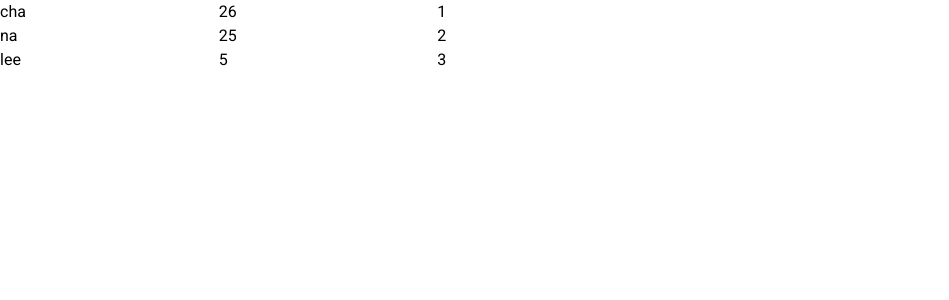
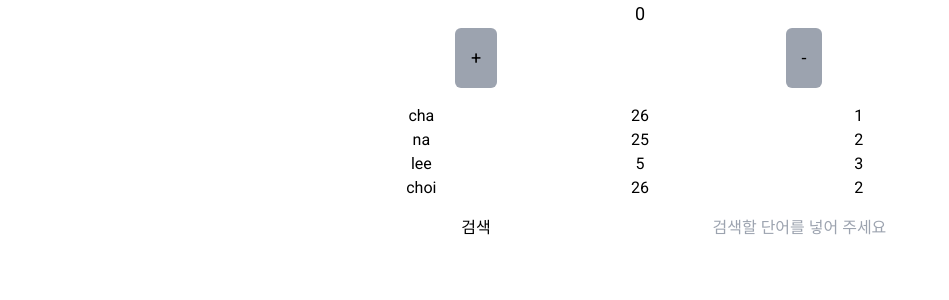
Before and after one commit to scit44-studygroup/next-study, a Next.js app: page /effect in a window 1280 px wide. Shown: the top 300 px of the page, without its empty margins (0-949 px from the left). Built offline with nearby package versions, Linux system fonts and the light colour scheme.

Commit message:
api 사용법 1

```diff
--- a/next.config.js
+++ b/next.config.js
@@ -1,6 +1,17 @@
+const API_KEY = process.env.API_KEY;
+
 /** @type {import('next').NextConfig} */
 const nextConfig = {
-  reactStrictMode: true,
+	reactStrictMode: false,
+
+	async rewrite() {
+		return [
+			{
+				source: "/api/movies",
+				destination: `https://api.themoviedb.org/3/movie/popular?api_key=${API_KEY}`,
+			},
+		];
+	},
 };
 
 module.exports = nextConfig;
--- a/package.json
+++ b/package.json
@@ -16,6 +16,7 @@
 		"@types/react": "18.2.18",
 		"@types/react-dom": "18.2.7",
 		"autoprefixer": "10.4.14",
+		"dotenv": "^16.3.1",
 		"next": "13.4.12",
 		"postcss": "8.4.27",
 		"react": "18.2.0",
--- a/pages/effect.tsx
+++ b/pages/effect.tsx
@@ -1,36 +1,79 @@
 "use client";
 import { useEffect, useState } from "react";
 
-interface IData {
+// interface IData {
+// 	name: string;
+// 	age: number;
+// 	level: number;
+// }
+// interface IData {
+// 	hp: number;
+// 	mp: number;
+// }
+
+type IData = {
 	name: string;
 	age: number;
 	level: number;
-}
+};
 
 const severData: IData[] = [
 	{ name: "cha", age: 26, level: 1 },
 	{ name: "na", age: 25, level: 2 },
 	{ name: "lee", age: 5, level: 3 },
+	{ name: "choi", age: 26, level: 2 },
 ];
 
 const ExampleEffect = () => {
 	const [data, setData] = useState<IData[]>([]);
-	console.log(data, "저는 화면이 바뀔때마다 보여요");
+	const [counter, setCounter] = useState(0);
+	const [keyword, setKeyword] = useState("");
+	const plusCounter = () => setCounter((perv) => perv + 1);
+	const minusCounter = () => setCounter((perv) => perv - 1);
+	const inputData = (event: React.ChangeEvent<HTMLInputElement>) => setKeyword(event.target.value);
+
+	console.log("저는 화면이 바뀔때마다 보여요");
+
 	const fetchData = () => {
 		setData(severData);
-		console.log(data);
 		console.log("서버 데이터 가져옴");
 	};
 	useEffect(fetchData, []);
+	useEffect(() => {
+		console.log("input 값이 달라졌어요", keyword);
+	}, [keyword]);
+
 	return (
-		<div className="h-full">
-			{data.map((person) => (
-				<div key={person.name} className="grid grid-cols-3 gap-y-10 gap-x-4 w-1/2">
-					<p>{person.name}</p>
-					<p>{person.age}</p>
-					<p>{person.level}</p>
+		<div className="h-full grid grid-cols-1 gap-4">
+			<div className="text-lg flex flex-col items-center">
+				<span>{counter}</span>
+				<div className="grid grid-cols-2 gap-4 place-items-center w-1/2">
+					<span onClick={plusCounter} className="p-4 bg-gray-400 rounded-md">
+						+
+					</span>
+					<span onClick={minusCounter} className="p-4 bg-gray-400 rounded-md">
+						-
+					</span>
 				</div>
-			))}
+			</div>
+			<div className="flex flex-col items-center">
+				{data.map((person) => (
+					<div
+						key={person.name}
+						className="grid grid-cols-3 gap-y-10 gap-x-4 w-1/2 place-items-center"
+					>
+						<p>{person.name}</p>
+						<p>{person.age}</p>
+						<p>{person.level}</p>
+					</div>
+				))}
+			</div>
+			<div className="flex flex-col items-center">
+				<div className="grid grid-cols-2 gap-4 w-1/2 place-items-center">
+					<span>검색</span>
+					<input type="text" placeholder="검색할 단어를 넣어 주세요" onChange={inputData} />
+				</div>
+			</div>
 		</div>
 	);
 };
--- /dev/null
+++ b/pages/movie.tsx
@@ -0,0 +1,61 @@
+"use client";
+import { useEffect, useState } from "react";
+
+export interface Movie {
+	page: number;
+	results: Result[];
+	total_pages: number;
+	total_results: number;
+}
+
+export interface Result {
+	adult: boolean;
+	backdrop_path: string;
+	genre_ids: number[];
+	id: number;
+	original_language: OriginalLanguage;
+	original_title: string;
+	overview: string;
+	popularity: number;
+	poster_path: string;
+	release_date: Date;
+	title: string;
+	video: boolean;
+	vote_average: number;
+	vote_count: number;
+}
+
+export enum OriginalLanguage {
+	En = "en",
+	It = "it",
+	Ja = "ja",
+	Pl = "pl",
+}
+
+const Movie = () => {
+	const [movies, setMovies] = useState<Movie>();
+	useEffect(() => {
+		async () => {
+			const { results } = await (await fetch(`/api/movie`)).json();
+			setMovies(results);
+		};
+	}, []);
+	/* $.ajax({
+		url: '/api/movie',
+		type: 'get',
+		dataType: 'json',
+		success: () => {
+			...
+		},
+		error: ...
+	})
+	return axios.get("/api/movies");
+	*/
+	return (
+		<div>
+			{movies && movies?.results.map((movie) => <div key={movie.id}>{movie.original_title}</div>)}
+		</div>
+	);
+};
+
+export default Movie;
```
Also changed, not shown: 2 other files (tests, documents, lock files or other folders).
